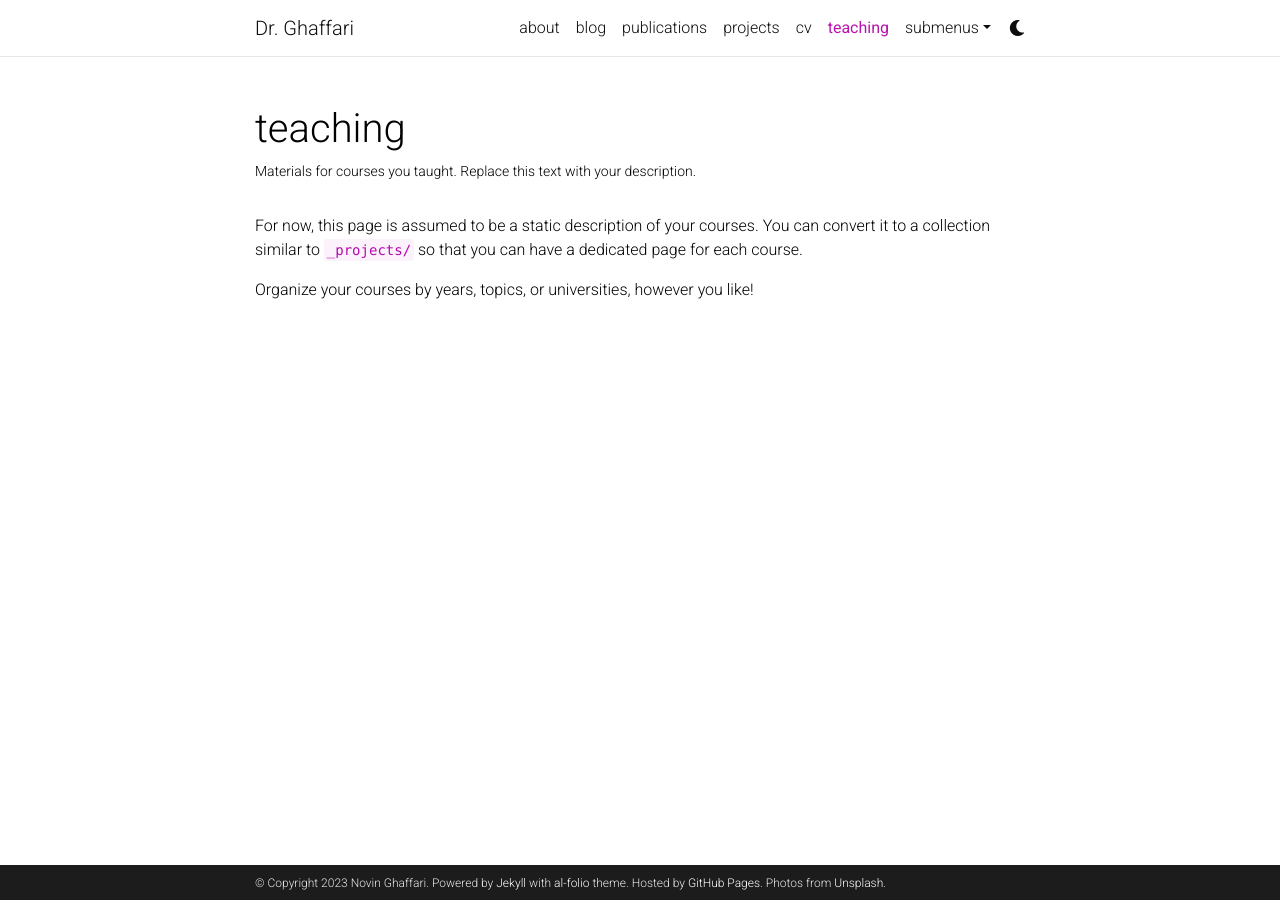
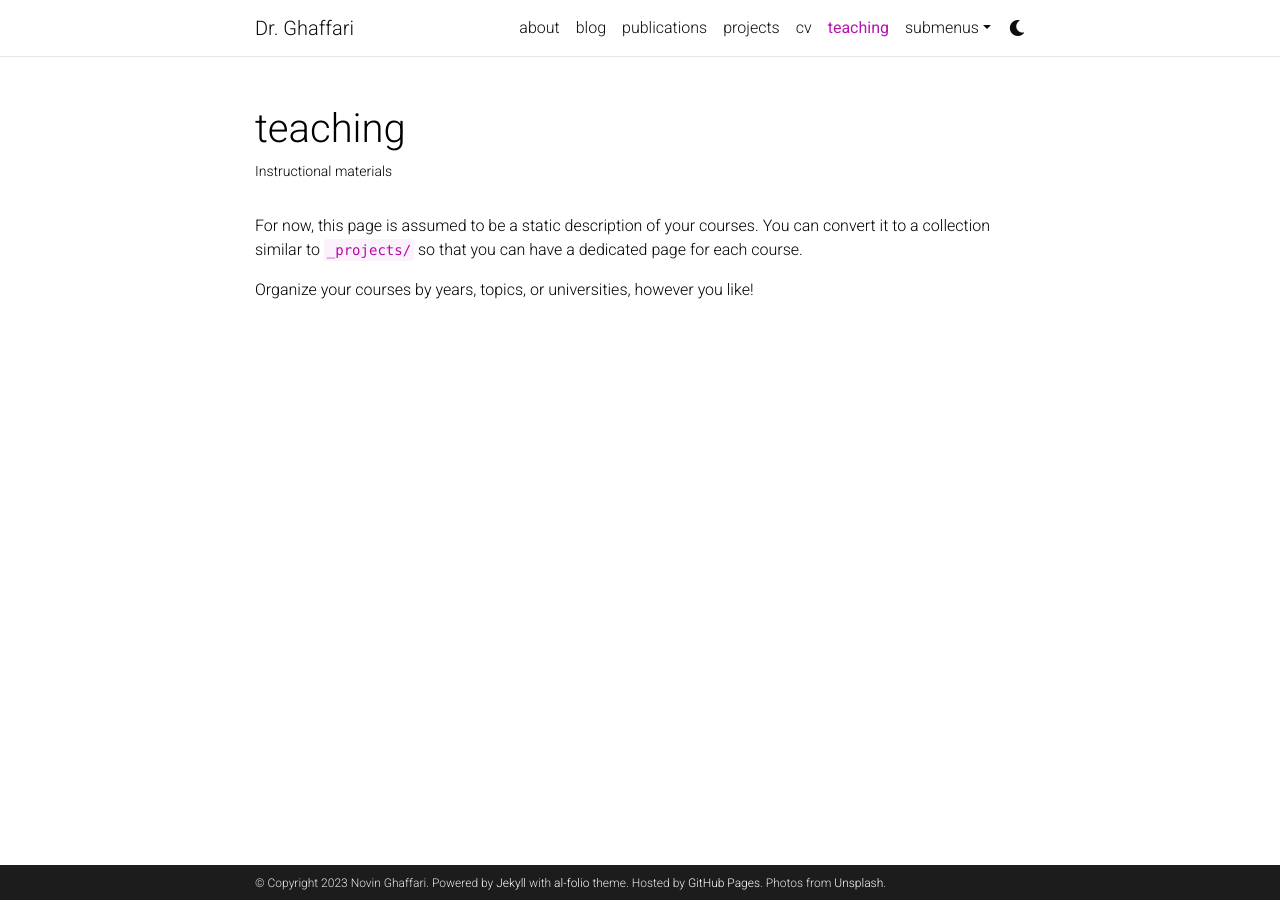
Before and after one commit to nghaffari/nghaffari.github.io, a Jekyll site: the page built from _pages/teaching.md, in a window 1280 px wide. Built offline with Jekyll 4.4.1, drawn with Linux system fonts in a browser that asks for light colours; comment, search, counter and statistics services are not loaded; a style sheet for code colours, icons or effects is not loaded.

Commit message:
Update teaching.md

```diff
--- a/_pages/teaching.md
+++ b/_pages/teaching.md
@@ -2,7 +2,7 @@
 layout: page
 permalink: /teaching/
 title: teaching
-description: Materials for courses you taught. Replace this text with your description.
+description: Instructional materials
 nav: true
 nav_order: 5
 ---
```
